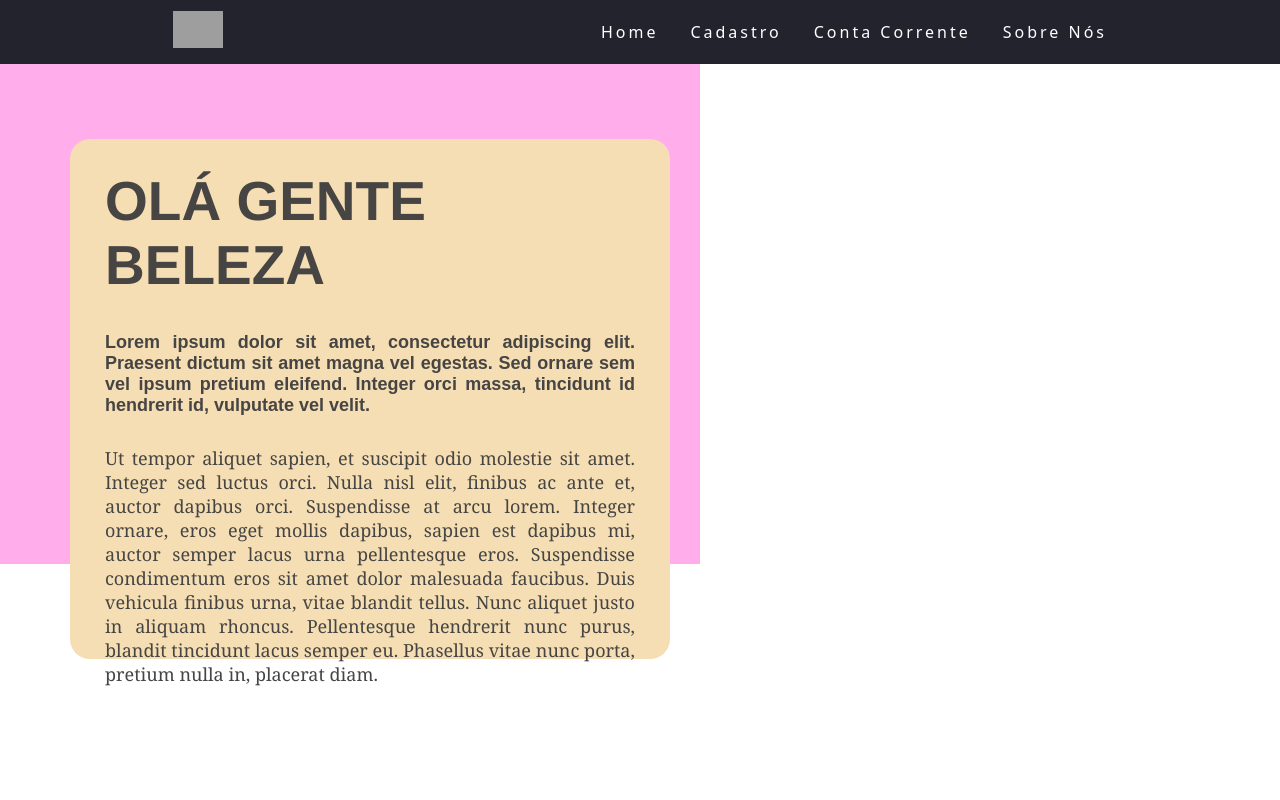
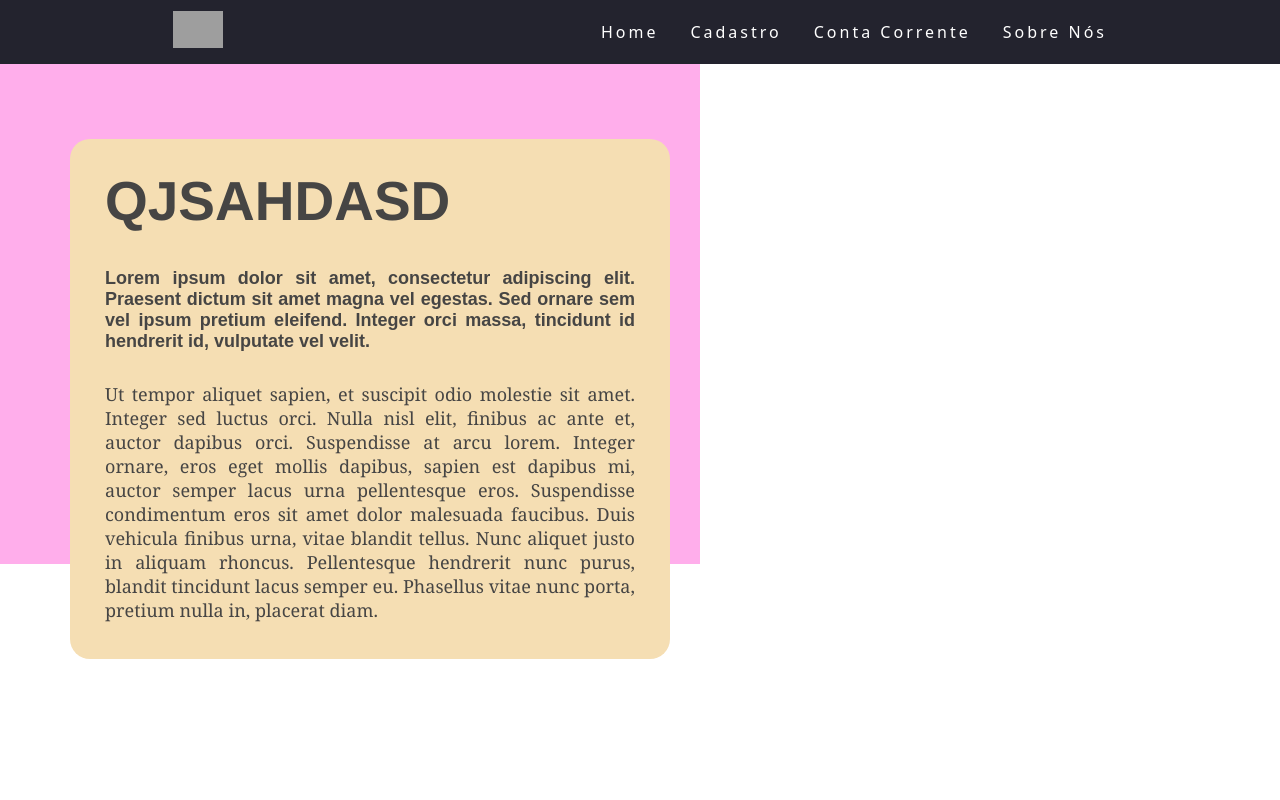
Before and after one commit to vitorripper/Banco, a React (Create React App) app: page /sobrenos in a window 1280 px wide. Shown: the top 800 px of the page. Built offline with nearby package versions, Linux system fonts and the light colour scheme; grey boxes are pictures that could not be loaded.

Commit message:
Update index.js

```diff
--- a/src/pages/SobreNos/index.js
+++ b/src/pages/SobreNos/index.js
@@ -9,7 +9,7 @@ function SobreNos(){
     return(
         <div id="todo">
             <div id="sobrenos">
-                <h1 id="titulo">OLÁ GENTE BELEZA</h1>
+                <h1 id="titulo">QJSAHDASD</h1>
                 <p id="lorem1">Lorem ipsum dolor sit amet, consectetur adipiscing elit. Praesent dictum sit amet magna vel egestas. Sed ornare sem vel ipsum pretium eleifend. Integer orci massa, tincidunt id hendrerit id, vulputate vel velit. </p>
                 <p id="lorem2">Ut tempor aliquet sapien, et suscipit odio molestie sit amet. Integer sed luctus orci. Nulla nisl elit, finibus ac ante et, auctor dapibus orci. Suspendisse at arcu lorem. Integer ornare, eros eget mollis dapibus, sapien est dapibus mi, auctor semper lacus urna pellentesque eros. Suspendisse condimentum eros sit amet dolor malesuada faucibus. Duis vehicula finibus urna, vitae blandit tellus. Nunc aliquet justo in aliquam rhoncus. Pellentesque hendrerit nunc purus, blandit tincidunt lacus semper eu. Phasellus vitae nunc porta, pretium nulla in, placerat diam.</p>
             </div>
```
